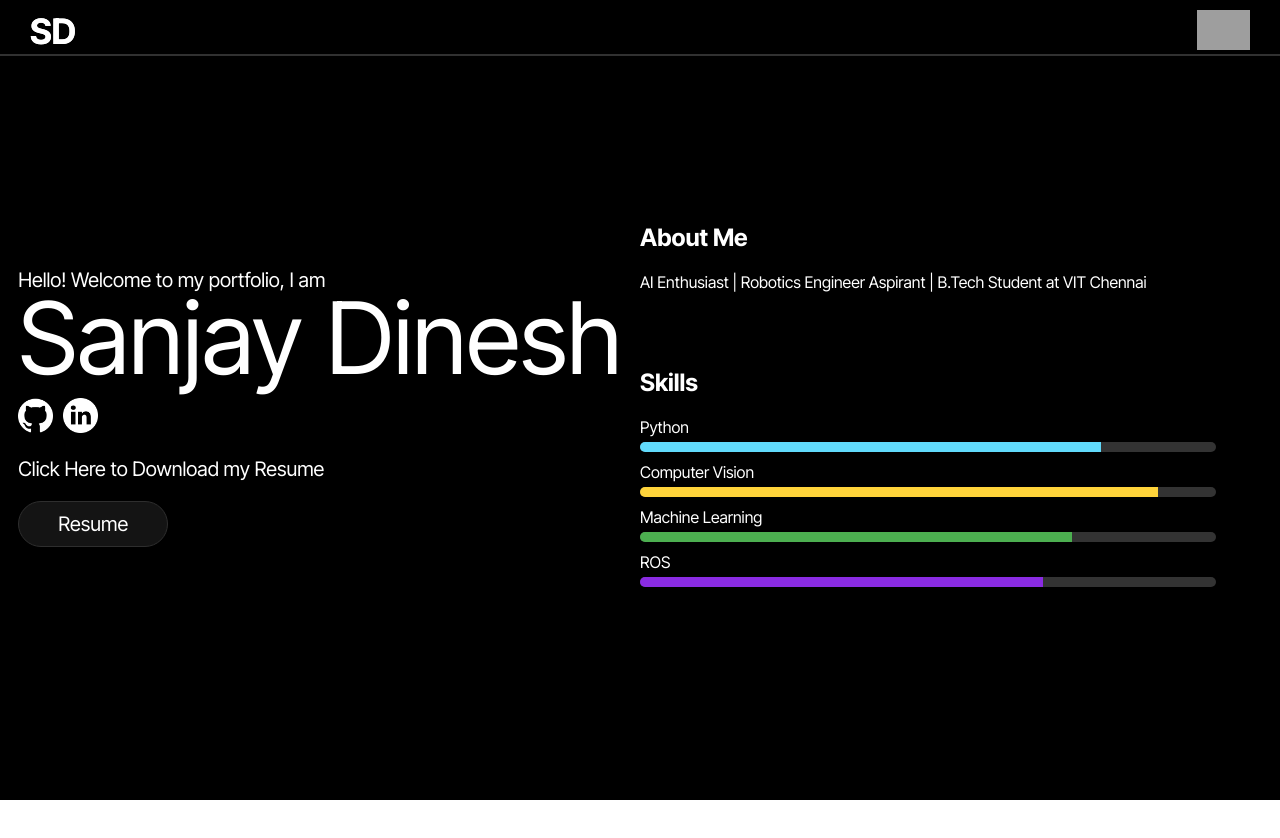
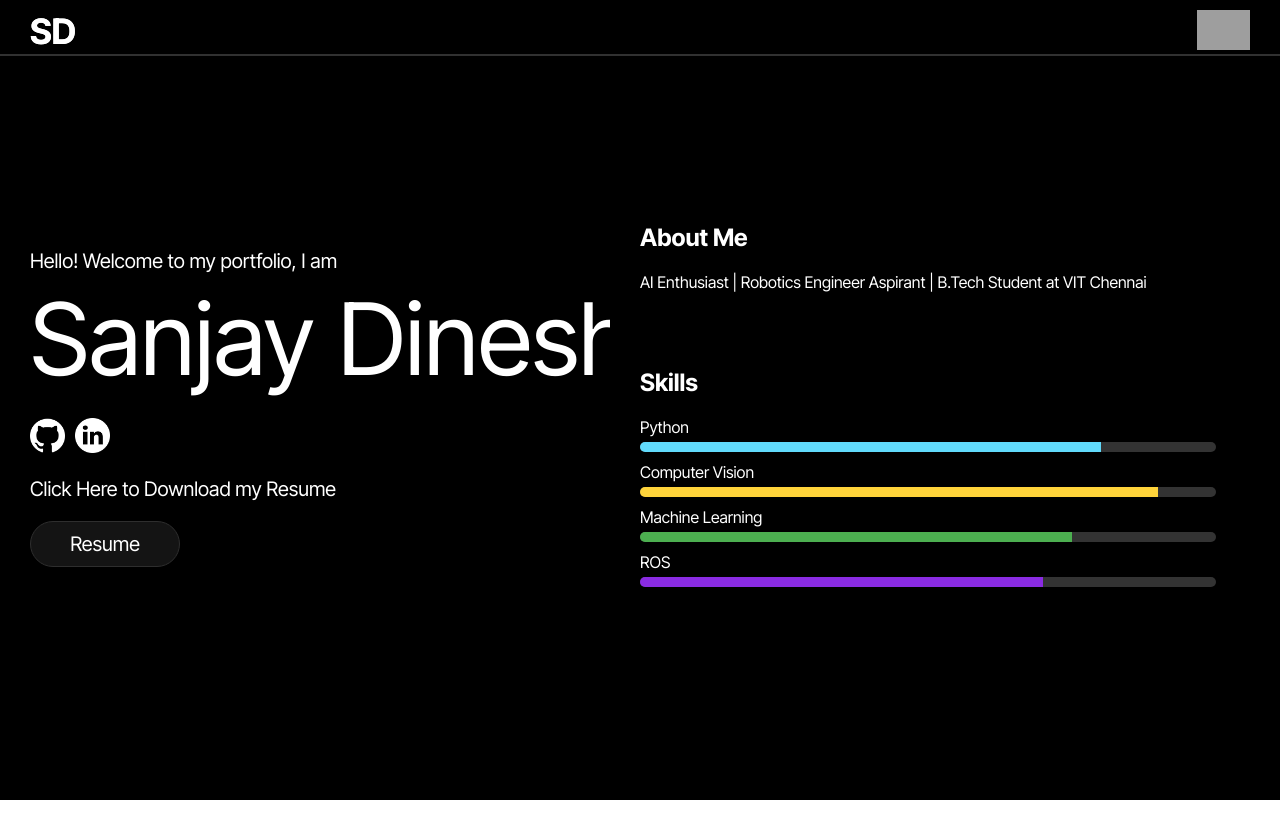
Before and after one commit to sanjaydinesh19/portfolio, a React (Vite) app: page / in a window 1280 px wide. Shown: the top 838 px of the page. Before the commit the page ends 800 px from the top, so only its background shows below. Built offline with nearby package versions, Linux system fonts and the light colour scheme; grey boxes are pictures that could not be loaded.

Commit message:
Added Typing Text Effect to Full Name

```diff
--- a/src/App.css
+++ b/src/App.css
@@ -11,6 +11,7 @@
   flex-direction: column;
   justify-content: center;
   margin: auto;
+  min-height: 400px;
 }
 .container-right {
   display: flex;
@@ -21,6 +22,7 @@
   font-size: 20px;
   position: relative;
   top: 15px;
+  margin-bottom: 20px;
 }
 
 .resume-message{
@@ -31,9 +33,29 @@
 
 .name-title {
   font-size: 100px;
+  position: relative;
+  display: inline-block;
+  overflow: hidden;
+  white-space: nowrap;
+  height: 120px;
+}
+.cursor{
+  position: absolute;
+  opacity: 0;
+  animation: blink 0.7s infinite;
+}
+
+.cursor.visible{
+  opacity: 1;
+}
+
+@keyframes blink{
+  0%, 100% { opacity: 1;}
+  50% {opacity: 0;}
 }
 
 .social-icons {
+  margin-top: 20px;
   margin-bottom: 20px;
 }
 
--- a/src/Home.jsx
+++ b/src/Home.jsx
@@ -2,8 +2,52 @@ import "./App.css";
 import githubIcon from "./assets/github.png";
 import linkedInIcon from "./assets/linkedin.png";
 import Navbar from "./components/Navbar/Navbar";
+import { useState, useEffect, useRef } from "react";
 
 function Home() {
+  const [typedName, setTypedName] = useState("");
+  const [showCursor, setShowCursor] = useState(true);
+  const nameRef = useRef(null);
+  const fullName = "Sanjay Dinesh";
+  const typingSpeed = 100;
+  const [nameWidth,setNameWidth] = useState(0);
+
+  //Hidden Span for Name Width
+  useEffect(()=>{
+    const measureSpan = document.createElement("span");
+    measureSpan.style.position = "absolute";
+    measureSpan.style.visibility = "hidden";
+    measureSpan.style.whiteSpace = "nowrap";
+    measureSpan.style.fontSize = "100px";
+    measureSpan.textContent = fullName;
+    document.body.appendChild(measureSpan);
+
+    setNameWidth(measureSpan.offsetWidth);
+
+    //Clean up
+    return () => document.body.removeChild(measureSpan);
+  },[fullName]);
+
+  useEffect(()=>{
+    let currentIndex = 0;
+    const typingInterval = setInterval(() => {
+      if(currentIndex < fullName.length){
+        setTypedName(fullName.substring(0,currentIndex+1));
+        currentIndex++;
+      }else{
+        clearInterval(typingInterval);
+        const blinkInterval = setInterval(() => {
+          setShowCursor(prev => !prev);
+        }, 500);
+        setTimeout(() => {
+          clearInterval(blinkInterval);
+          setShowCursor(false);
+        }, 2000);
+      }
+    }, typingSpeed);
+    return () => clearInterval(typingInterval);
+  }, [fullName,typingSpeed]);
+
   const handleDownloadResume = () => {
     const resumeUrl = "/Sanjay_Dinesh_Resume.pdf";
     const link = document.createElement("a");
@@ -20,7 +64,10 @@ function Home() {
       <div className="container">
         <div className="container-left">
           <div className="welcome-message">Hello! Welcome to my portfolio, I am</div>
-          <div className="name-title">Sanjay Dinesh</div>
+          <div className="name-title" ref={nameRef} style={{width: `${nameWidth}px`}}>
+            {typedName}
+            <span className={`cursor ${showCursor ? 'visible': ''}`}>|</span>
+            </div>
           <div className="social-icons">
             <a
               href="https://github.com/sanjaydinesh19"
```
